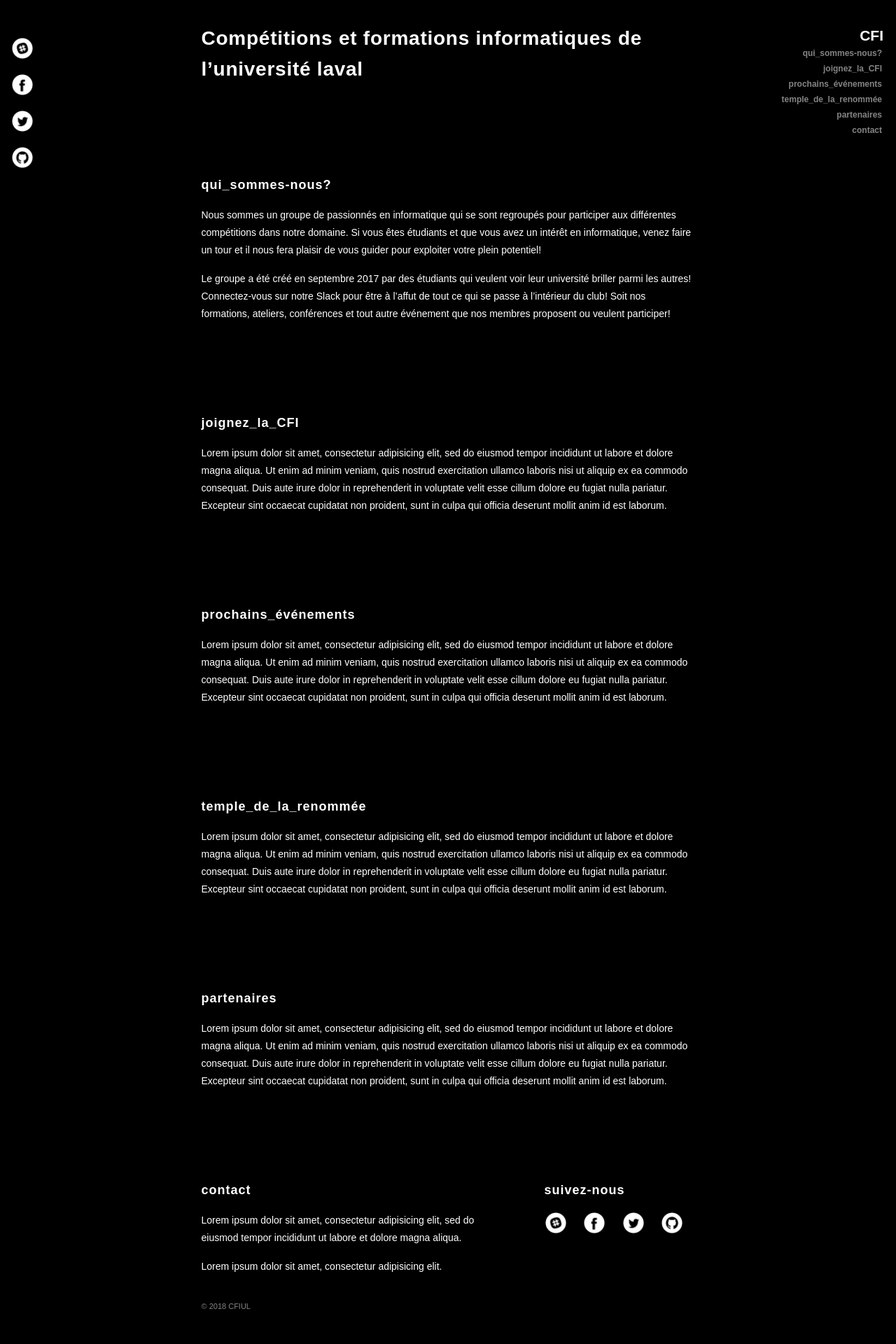
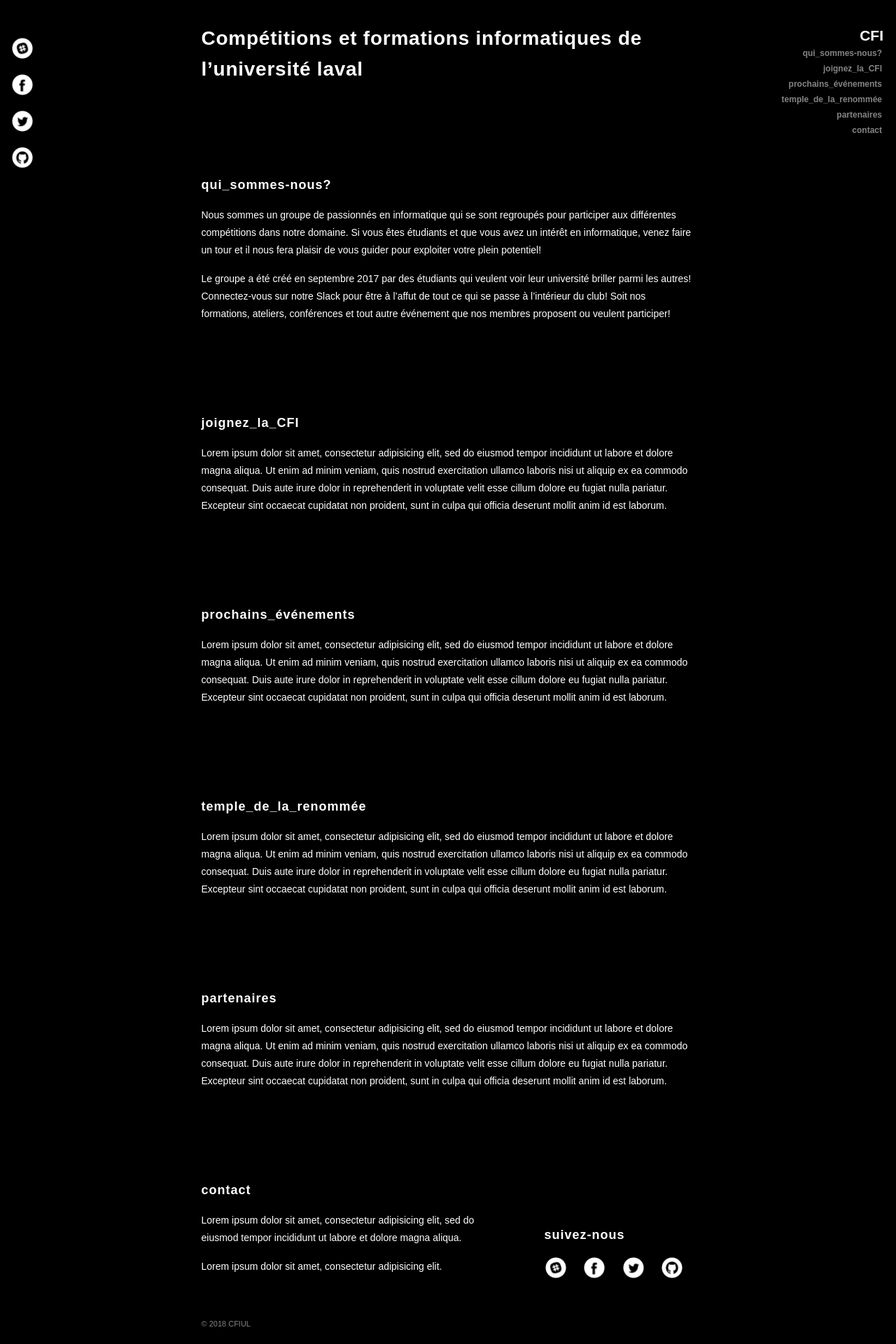
Before and after one commit to CFI-UL/cfi-ul.github.io, a Jekyll site: the page built from index.html, in a window 1280 px wide. Shown: the part 995-2915 px from the top of the page at 70% size. Built offline with Jekyll 4.4.1, drawn with Linux system fonts in a browser that asks for light colours; before the commit the page ends 2890 px from its top, so only the background shows below that.

Commit message:
Add spacing to follow-us footer section.

```diff
--- a/_sass/organisms.scss
+++ b/_sass/organisms.scss
@@ -91,6 +91,8 @@
       flex: 1;
       padding-left: 30px;
     }
+    margin-top: 64px;
+    margin-bottom: 32px;
     padding-left: 0px;
   }
 
```
